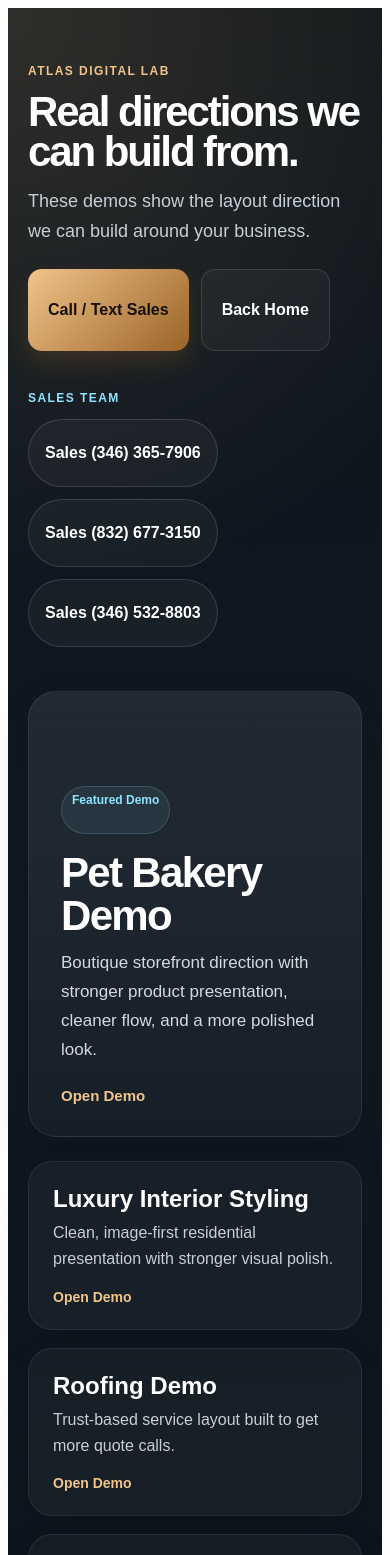
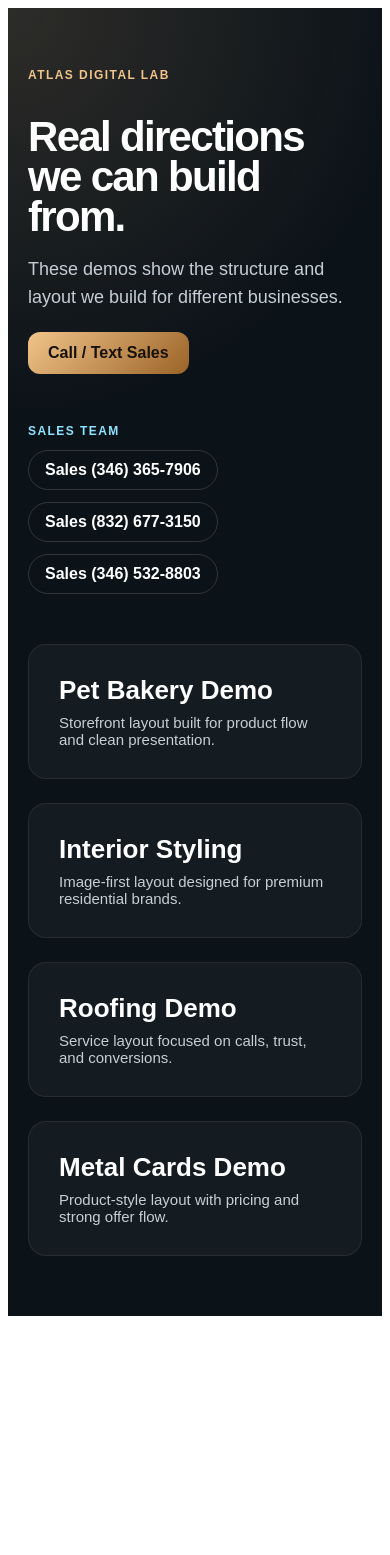
Before and after one commit to Paul4240/atlas-digital-lab, a Next.js app: page /demos in a window 390 px wide. Shown: the top 1555 px of the page. After the commit the page ends 1324 px from the top, so only its background shows below. Built offline with nearby package versions, Linux system fonts and the light colour scheme.

Commit message:
REAL demos layout fix

```diff
--- a/app/demos/page.tsx
+++ b/app/demos/page.tsx
@@ -8,79 +8,35 @@ export default function DemosPage() {
       style={{
         minHeight: "100vh",
         background:
-          "radial-gradient(circle at top left, rgba(240,196,138,0.16), transparent 32%), linear-gradient(180deg, #0b1218 0%, #101923 50%, #0c141c 100%)",
+          "radial-gradient(circle at top left, rgba(240,196,138,0.15), transparent 30%), #0b1218",
         color: "white",
         fontFamily: "Arial, sans-serif",
       }}
     >
-      <div
-        style={{
-          maxWidth: 1180,
-          margin: "0 auto",
-          padding: "56px 20px 80px",
-        }}
-      >
-        <section style={{ marginBottom: 40 }}>
-          <div
-            style={{
-              fontSize: 12,
-              fontWeight: 800,
-              letterSpacing: "0.12em",
-              textTransform: "uppercase",
-              color: "#f0c48a",
-              marginBottom: 14,
-            }}
-          >
-            Atlas Digital Lab
-          </div>
+      <div style={{ maxWidth: 1180, margin: "0 auto", padding: "60px 20px" }}>
 
-          <h1
-            style={{
-              fontSize: "clamp(42px, 6vw, 76px)",
-              lineHeight: 0.95,
-              letterSpacing: "-0.05em",
-              margin: "0 0 14px",
-              maxWidth: 760,
-            }}
-          >
+        {/* HEADER */}
+        <section style={{ marginBottom: 50 }}>
+          <div style={tag}>Atlas Digital Lab</div>
+
+          <h1 style={title}>
             Real directions we can build from.
           </h1>
 
-          <p
-            style={{
-              color: "#c5ced6",
-              fontSize: 18,
-              lineHeight: 1.7,
-              maxWidth: 760,
-              margin: 0,
-            }}
-          >
-            These demos show the layout direction we can build around your business.
+          <p style={sub}>
+            These demos show the structure and layout we build for different businesses.
           </p>
 
-          <div style={{ display: "flex", gap: 12, flexWrap: "wrap", marginTop: 22 }}>
+          <div style={{ marginTop: 20 }}>
             <a href="tel:3463657906" style={primaryBtn}>
               Call / Text Sales
             </a>
-            <Link href="/" style={ghostBtn}>
-              Back Home
-            </Link>
           </div>
         </section>
 
-        <section style={{ marginBottom: 44 }}>
-          <div
-            style={{
-              fontSize: 12,
-              fontWeight: 800,
-              letterSpacing: "0.12em",
-              textTransform: "uppercase",
-              color: "#8fe4ff",
-              marginBottom: 14,
-            }}
-          >
-            Sales Team
-          </div>
+        {/* SALES TEAM */}
+        <section style={{ marginBottom: 50 }}>
+          <div style={tagBlue}>Sales Team</div>
 
           <div style={{ display: "flex", gap: 12, flexWrap: "wrap" }}>
             <a href="tel:3463657906" style={pill}>
@@ -95,107 +51,52 @@ export default function DemosPage() {
           </div>
         </section>
 
+        {/* DEMOS GRID */}
         <section>
           <div
-            className="demo-grid"
+            className="grid"
             style={{
               display: "grid",
-              gridTemplateColumns: "1.2fr 0.8fr",
+              gridTemplateColumns: "1fr 1fr",
               gap: 24,
             }}
           >
-            <Link href="/demo/pet-bakery" style={featureCard}>
-              <div
-                style={{
-                  display: "inline-flex",
-                  width: "fit-content",
-                  minHeight: 34,
-                  padding: "6px 10px",
-                  borderRadius: 999,
-                  fontSize: 12,
-                  fontWeight: 800,
-                  background: "rgba(143,228,255,0.08)",
-                  border: "1px solid rgba(143,228,255,0.18)",
-                  color: "#8fe4ff",
-                  marginBottom: 18,
-                }}
-              >
-                Featured Demo
-              </div>
-
-              <div
-                style={{
-                  fontSize: 42,
-                  fontWeight: 800,
-                  lineHeight: 1.02,
-                  letterSpacing: "-0.04em",
-                  marginBottom: 12,
-                }}
-              >
-                Pet Bakery Demo
-              </div>
-
-              <div
-                style={{
-                  color: "#d2dae0",
-                  fontSize: 17,
-                  lineHeight: 1.7,
-                  maxWidth: 560,
-                }}
-              >
-                Boutique storefront direction with stronger product presentation,
-                cleaner flow, and a more polished look.
-              </div>
-
-              <div
-                style={{
-                  marginTop: 22,
-                  color: "#f0c48a",
-                  fontWeight: 800,
-                  fontSize: 15,
-                }}
-              >
-                Open Demo
+            <Link href="/demo/pet-bakery" style={card}>
+              <div style={cardTitle}>Pet Bakery Demo</div>
+              <div style={cardText}>
+                Storefront layout built for product flow and clean presentation.
               </div>
             </Link>
 
-            <div
-              style={{
-                display: "grid",
-                gap: 18,
-              }}
-            >
-              <Link href="/demo/home-styling" style={sideCard}>
-                <div style={sideTitle}>Luxury Interior Styling</div>
-                <div style={sideText}>
-                  Clean, image-first residential presentation with stronger visual polish.
+            <Link href="/demo/home-styling" style={card}>
+              <div style={cardTitle}>Interior Styling</div>
+              <div style={cardText}>
+                Image-first layout designed for premium residential brands.
               </div>
-                <div style={sideArrow}>Open Demo</div>
             </Link>
 
-              <Link href="/demo/roofing" style={sideCard}>
-                <div style={sideTitle}>Roofing Demo</div>
-                <div style={sideText}>
-                  Trust-based service layout built to get more quote calls.
+            <Link href="/demo/roofing" style={card}>
+              <div style={cardTitle}>Roofing Demo</div>
+              <div style={cardText}>
+                Service layout focused on calls, trust, and conversions.
               </div>
-                <div style={sideArrow}>Open Demo</div>
             </Link>
 
-              <Link href="/demo/metal-cards" style={sideCard}>
-                <div style={sideTitle}>Metal Cards Demo</div>
-                <div style={sideText}>
-                  Product-style layout with stronger offer structure and better sales flow.
+            <Link href="/demo/metal-cards" style={card}>
+              <div style={cardTitle}>Metal Cards Demo</div>
+              <div style={cardText}>
+                Product-style layout with pricing and strong offer flow.
               </div>
-                <div style={sideArrow}>Open Demo</div>
             </Link>
           </div>
-          </div>
         </section>
+
       </div>
 
+      {/* MOBILE FIX */}
       <style jsx>{`
         @media (max-width: 900px) {
-          .demo-grid {
+          .grid {
             grid-template-columns: 1fr !important;
           }
         }
@@ -204,92 +105,72 @@ export default function DemosPage() {
   );
 }
 
+/* STYLES */
+
+const tag: React.CSSProperties = {
+  fontSize: 12,
+  fontWeight: 800,
+  letterSpacing: "0.12em",
+  textTransform: "uppercase",
+  color: "#f0c48a",
+  marginBottom: 12,
+};
+
+const tagBlue: React.CSSProperties = {
+  ...tag,
+  color: "#8fe4ff",
+};
+
+const title: React.CSSProperties = {
+  fontSize: "clamp(42px, 6vw, 72px)",
+  fontWeight: 800,
+  lineHeight: 0.95,
+  letterSpacing: "-0.04em",
+  marginBottom: 14,
+};
+
+const sub: React.CSSProperties = {
+  color: "#c5ced6",
+  fontSize: 18,
+  lineHeight: 1.6,
+  maxWidth: 700,
+};
+
 const primaryBtn: React.CSSProperties = {
   display: "inline-flex",
-  alignItems: "center",
-  justifyContent: "center",
-  minHeight: 54,
-  padding: "13px 20px",
-  borderRadius: 14,
+  padding: "12px 20px",
+  borderRadius: 12,
   background: "linear-gradient(135deg, #f0c48a, #9b6327)",
   color: "#17110b",
-  textDecoration: "none",
-  fontWeight: 800,
-  boxShadow: "0 12px 24px rgba(155, 99, 39, 0.24)",
-};
-
-const ghostBtn: React.CSSProperties = {
-  display: "inline-flex",
-  alignItems: "center",
-  justifyContent: "center",
-  minHeight: 54,
-  padding: "13px 20px",
-  borderRadius: 14,
-  border: "1px solid rgba(255,255,255,0.12)",
-  background: "rgba(255,255,255,0.04)",
-  color: "white",
   textDecoration: "none",
   fontWeight: 800,
 };
 
 const pill: React.CSSProperties = {
-  display: "inline-flex",
-  alignItems: "center",
-  justifyContent: "center",
-  minHeight: 46,
   padding: "10px 16px",
   borderRadius: 999,
-  border: "1px solid rgba(255,255,255,0.14)",
+  border: "1px solid rgba(255,255,255,0.15)",
   color: "white",
-  background: "rgba(255,255,255,0.04)",
   textDecoration: "none",
-  fontWeight: 700,
+  fontWeight: 600,
 };
 
-const featureCard: React.CSSProperties = {
+const card: React.CSSProperties = {
+  padding: 30,
+  borderRadius: 18,
+  background: "rgba(255,255,255,0.04)",
+  border: "1px solid rgba(255,255,255,0.08)",
   textDecoration: "none",
   color: "white",
-  borderRadius: 28,
-  padding: 32,
-  minHeight: 380,
-  display: "flex",
-  flexDirection: "column",
-  justifyContent: "flex-end",
-  background:
-    "linear-gradient(180deg, rgba(255,255,255,0.08), rgba(255,255,255,0.03))",
-  border: "1px solid rgba(255,255,255,0.08)",
-  boxShadow: "0 18px 44px rgba(0,0,0,0.16)",
 };
 
-const sideCard: React.CSSProperties = {
-  textDecoration: "none",
-  color: "white",
-  borderRadius: 24,
-  padding: 24,
-  background: "rgba(255,255,255,0.04)",
-  border: "1px solid rgba(255,255,255,0.08)",
-  boxShadow: "0 18px 44px rgba(0,0,0,0.12)",
-  display: "flex",
-  flexDirection: "column",
-  justifyContent: "center",
-};
-
-const sideTitle: React.CSSProperties = {
-  fontSize: 24,
+const cardTitle: React.CSSProperties = {
+  fontSize: 26,
   fontWeight: 800,
-  lineHeight: 1.08,
   marginBottom: 8,
 };
 
-const sideText: React.CSSProperties = {
+const cardText: React.CSSProperties = {
   color: "#c7cfd6",
-  fontSize: 16,
-  lineHeight: 1.65,
-  marginBottom: 16,
+  fontSize: 15,
 };
-
-const sideArrow: React.CSSProperties = {
-  color: "#f0c48a",
-  fontWeight: 800,
-  fontSize: 14,
-};
```
Lines whose indentation alone changed are shown as unchanged.
